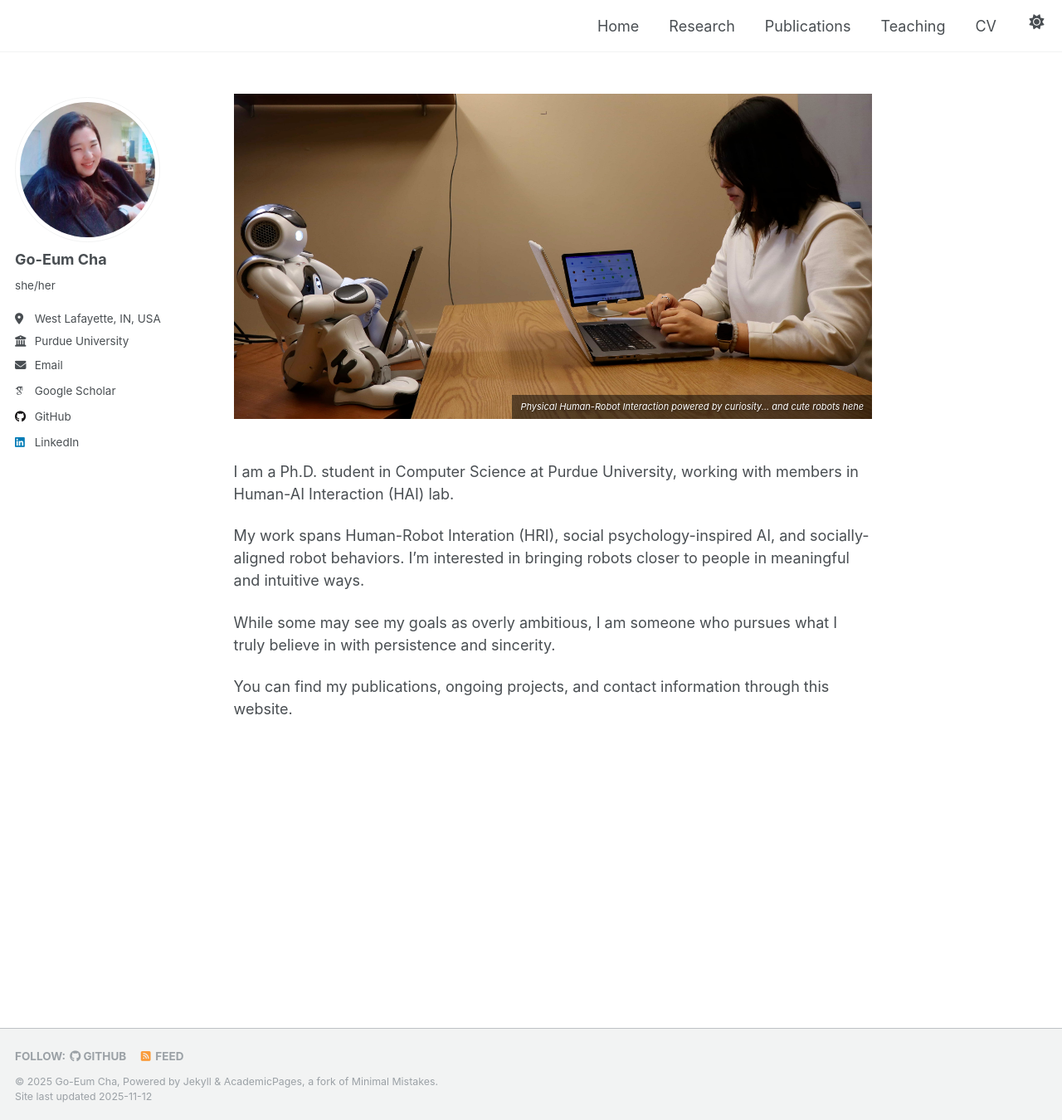
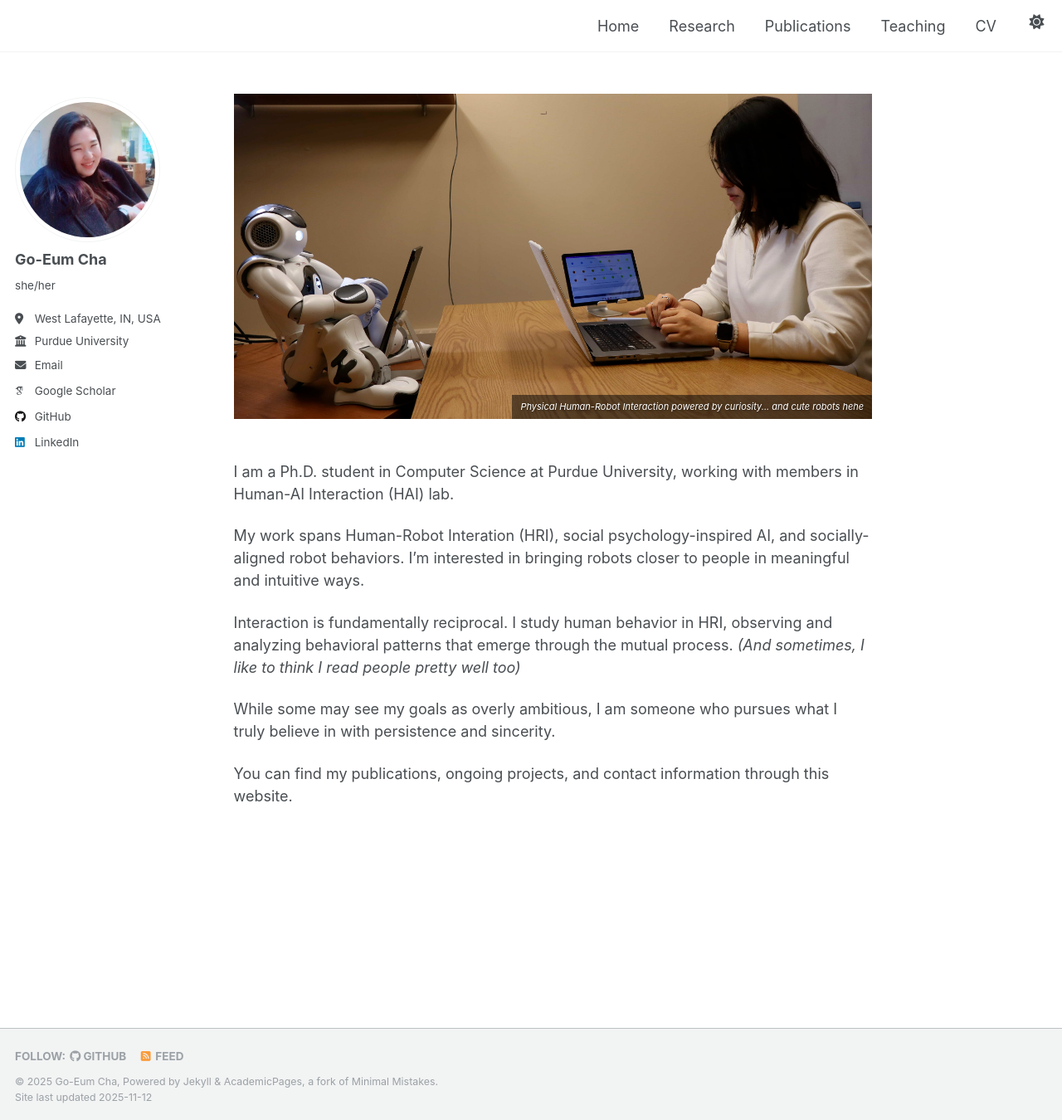
Before and after one commit to chagom/chagom.github.io, a Jekyll site: the page built from _pages/about.md, in a window 1280 px wide and 1350 px high. Shown: the whole window at 83% size. Built offline with Jekyll 4.4.1, drawn with Linux system fonts in a browser that asks for light colours; some web fonts are replaced.

Commit message:
reciprocal

```diff
--- a/_pages/about.md
+++ b/_pages/about.md
@@ -71,6 +71,8 @@ I am a Ph.D. student in Computer Science at Purdue University, working with memb
 
 My work spans Human-Robot Interation (HRI), social psychology-inspired AI, and socially-aligned robot behaviors. I'm interested in bringing robots closer to people in meaningful and intuitive ways.
 
+Interaction is fundamentally reciprocal. I study human behavior in HRI, observing and analyzing behavioral patterns that emerge through the mutual process. *(And sometimes, I like to think I read people pretty well too)*
+
 While some may see my goals as overly ambitious, I am someone who pursues what I truly believe in with persistence and sincerity.
 
 You can find my publications, ongoing projects, and contact information through this website.
```
